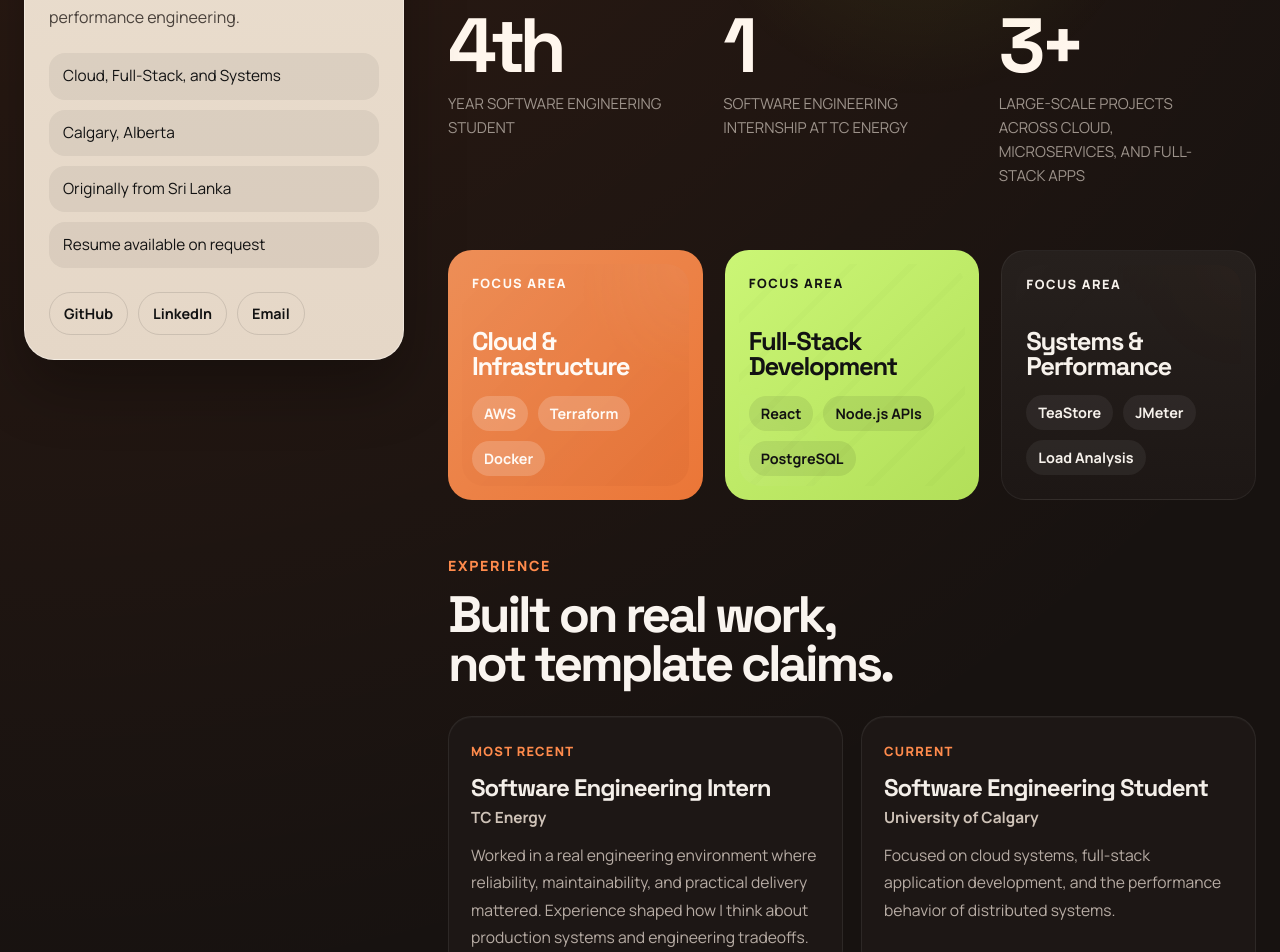
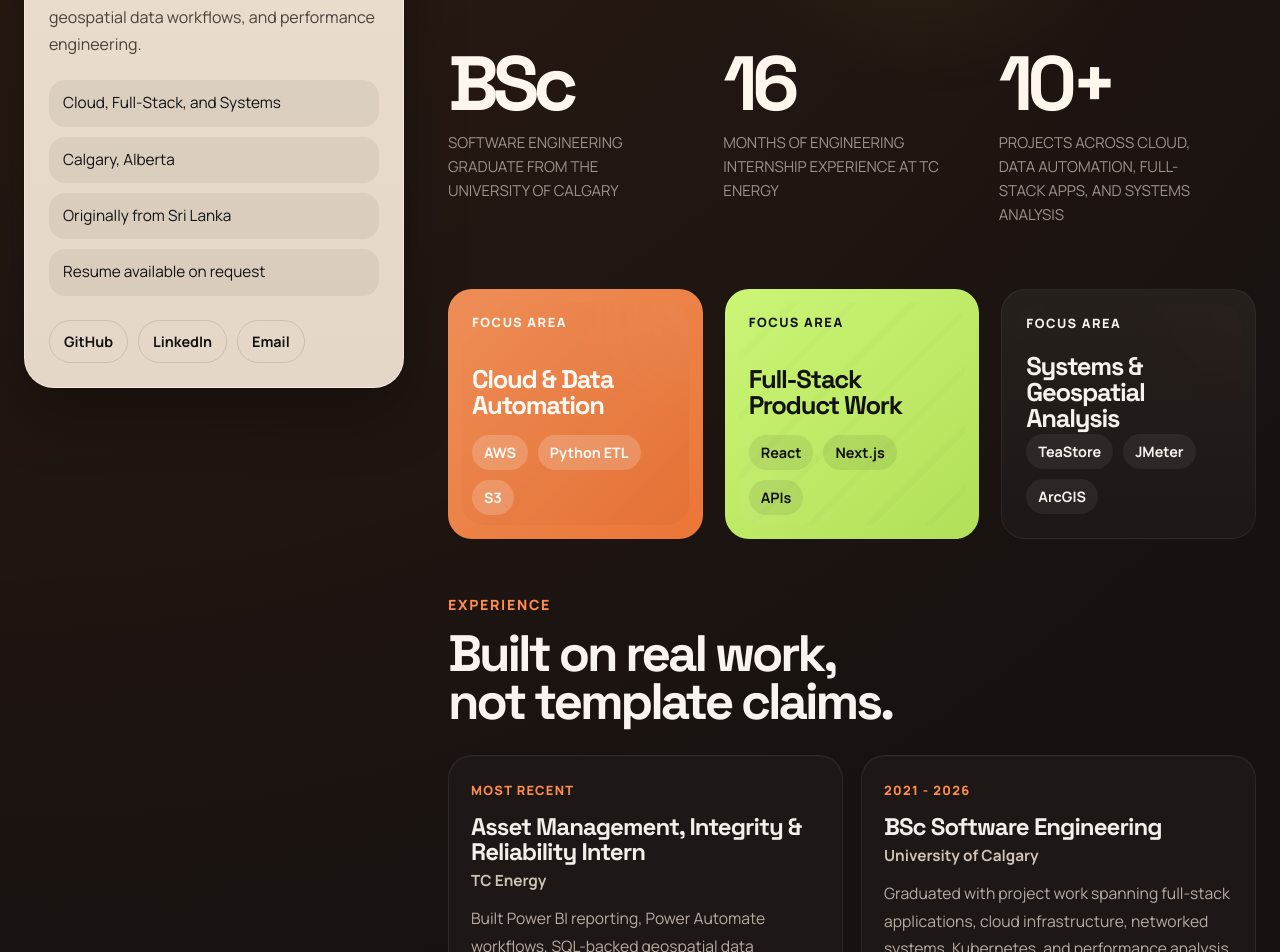
Before and after one commit to Not-Nimna/N-Devin.github.io, a React (Create React App) app: page / in a window 1280 px wide. Shown: the part 680-1632 px from the top of the page. Built offline with nearby package versions, Linux system fonts and the light colour scheme; the HTML template or start-up script is replaced by a standard one.

Commit message:
Update graduate portfolio positioning

```diff
--- a/src/info/Info.js
+++ b/src/info/Info.js
@@ -7,9 +7,9 @@ export const info = {
     fullName: "Nimna Wijedasa",
     title: "Software Engineer",
     focus: "Cloud, Full-Stack, and Systems",
-    status: "Software Engineering Student @ UCalgary",
+    status: "Software Engineering Graduate @ UCalgary",
     summary:
-      "Software Engineering student at the University of Calgary with experience in cloud infrastructure, full-stack systems, and performance engineering.",
+      "Software Engineering graduate from the University of Calgary with experience in cloud infrastructure, full-stack systems, geospatial data workflows, and performance engineering.",
     detail:
       "Built scalable applications using AWS, Terraform, and React, and worked on microservice performance analysis under real-world workloads.",
     portrait: self,
@@ -40,57 +40,57 @@ export const info = {
     },
   ],
   hero: {
-    eyebrow: "Cloud-first builder with systems depth",
+    eyebrow: "Software engineering graduate with production-minded delivery",
     headingTop: "SOFTWARE",
     headingBottom: "ENGINEER",
     blurb:
-      "Building scalable cloud systems and performance-driven applications with a full-stack mindset. I care about infrastructure, product execution, and how software behaves under load.",
+      "I build practical software across cloud infrastructure, data automation, and full-stack applications. My work spans AWS-based pipeline analysis, React product interfaces, geospatial tooling, and performance evaluation of distributed systems.",
   },
   stats: [
     {
-      value: "4th",
-      label: "Year Software Engineering Student",
+      value: "BSc",
+      label: "Software Engineering Graduate from the University of Calgary",
     },
     {
-      value: "1",
-      label: "Software Engineering Internship at TC Energy",
+      value: "16",
+      label: "Months of Engineering Internship Experience at TC Energy",
     },
     {
-      value: "3+",
-      label: "Large-Scale Projects across cloud, microservices, and full-stack apps",
+      value: "10+",
+      label: "Projects across cloud, data automation, full-stack apps, and systems analysis",
     },
   ],
   highlightCards: [
     {
       theme: "orange",
-      title: "Cloud & Infrastructure",
-      points: ["AWS", "Terraform", "Docker"],
+      title: "Cloud & Data Automation",
+      points: ["AWS", "Python ETL", "S3"],
     },
     {
       theme: "green",
-      title: "Full-Stack Development",
-      points: ["React", "Node.js APIs", "PostgreSQL"],
+      title: "Full-Stack Product Work",
+      points: ["React", "Next.js", "APIs"],
     },
     {
       theme: "dark",
-      title: "Systems & Performance",
-      points: ["TeaStore", "JMeter", "Load Analysis"],
+      title: "Systems & Geospatial Analysis",
+      points: ["TeaStore", "JMeter", "ArcGIS"],
     },
   ],
   experience: [
     {
       period: "Most Recent",
-      role: "Software Engineering Intern",
+      role: "Asset Management, Integrity & Reliability Intern",
       company: "TC Energy",
       description:
-        "Worked in a real engineering environment where reliability, maintainability, and practical delivery mattered. Experience shaped how I think about production systems and engineering tradeoffs.",
+        "Built Power BI reporting, Power Automate workflows, SQL-backed geospatial data retrieval, ArcGIS visualizations, and AWS/Python analysis tooling for pipeline integrity and risk workflows.",
     },
     {
-      period: "Current",
-      role: "Software Engineering Student",
+      period: "2021 - 2026",
+      role: "BSc Software Engineering",
       company: "University of Calgary",
       description:
-        "Focused on cloud systems, full-stack application development, and the performance behavior of distributed systems.",
+        "Graduated with project work spanning full-stack applications, cloud infrastructure, networked systems, Kubernetes, and performance analysis of distributed systems.",
     },
   ],
   projects: [
```
